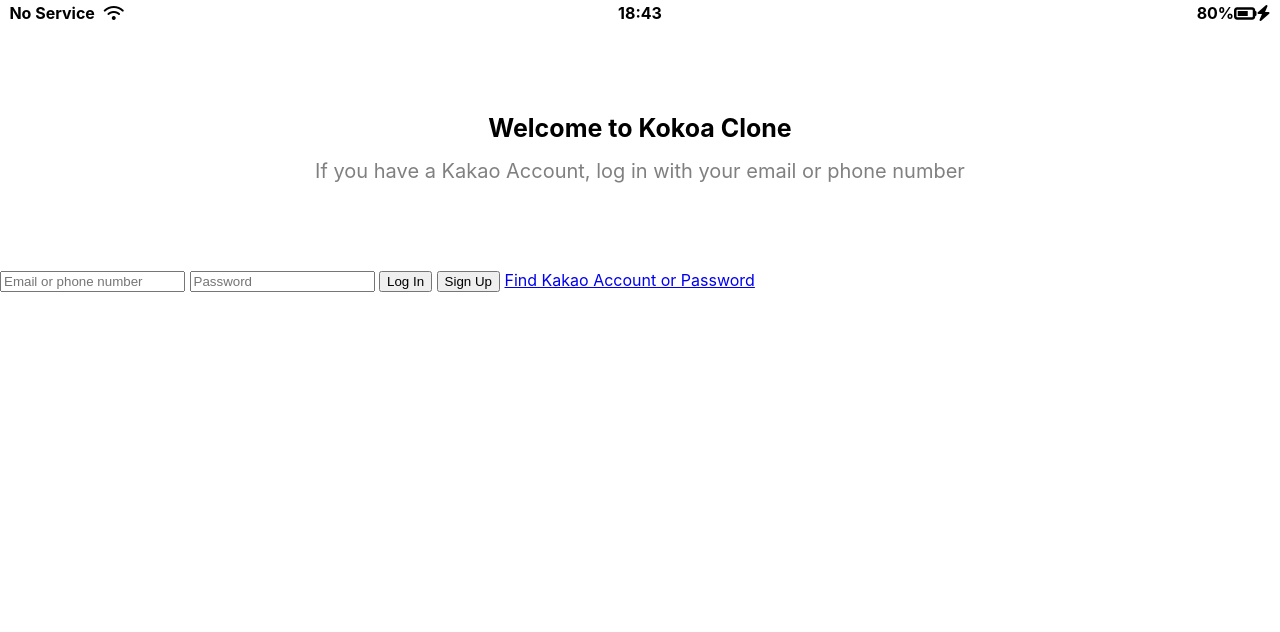
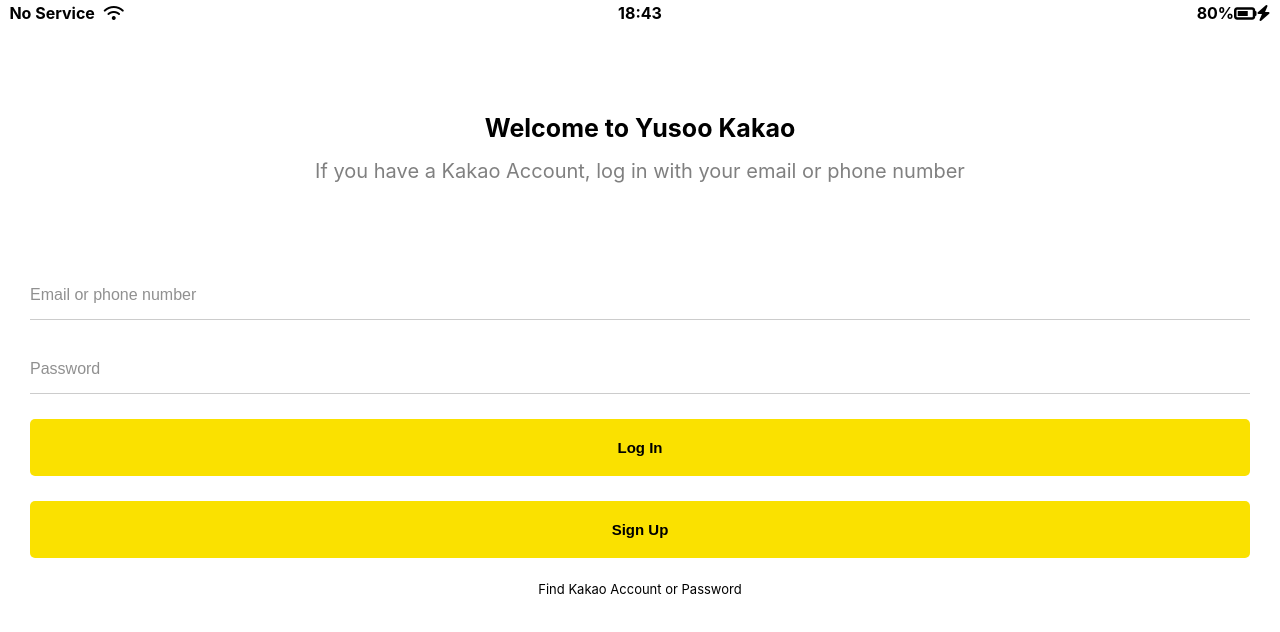
Before and after one commit to fis0710/kokoa-clone-2024, a plain HTML site: page index.html in a window 1280 px wide. Drawn offline with Linux system fonts and the light colour scheme.

Commit message:
todays work

```diff
--- a/css/reset.css
+++ b/css/reset.css
@@ -41,3 +41,7 @@
 	border-collapse: collapse;
 	border-spacing: 0;
 }
+
+input:focus {
+	outline: none;
+}
--- a/css/styles.css
+++ b/css/styles.css
@@ -1,28 +1,52 @@
 @import "reset.css";
 @import "status-bar.css";
-
+@import "welcome.css";
+@import "variables.css";
 
 body {
     font-family: -apple-system, BlinkMacSystemFont, 'Segoe UI', Roboto, Oxygen, Ubuntu, Cantarell, 'Open Sans', 'Helvetica Neue', sans-serif;
 }
 
-.Welcome-header {
+.login-form {
     display: flex;
     flex-direction: column;
-    align-items: center;
-    text-align: center;
+    margin-left: 30px;
+    margin-right: 30px;
+    margin-bottom: 25px;
 }
 
-.Welcome-header__title {
-    margin-top: 90px;
-    font-size: 25px;
-    font-weight: bold;
-    margin-bottom: 20px;
+.login-form input{
+    padding: 15px 0px;
+    border: none;
+    font-size: 16px;
+    margin-bottom: 25px;
 }
 
-.Welcome-header__text {
-    width: 60%;
-    margin-bottom: 90px;
-    font-size: 20px;
-    color: grey;
+.login-form input:not([type="submit"]){
+    border-bottom: 1px solid rgb(0,0,0,0.2);
+    transition: border-color .3s ease-in-out;
 }
+
+.login-form input::placeholder {
+    opacity: 80%;
+}
+
+.login-form input:focus {
+    border-color: var(--yellow);
+}
+
+.login-form input[type="Submit"] {
+    background-color: var(--yellow);
+    font-weight: 600;
+    cursor: pointer;
+    font-size: 15px;
+    padding: 20px 0px;
+    border-radius: 5px;
+}
+
+.login-form a{
+    text-align: center;
+    text-decoration: none;
+    color: inherit;
+    font-size: 13px;
+}
--- /dev/null
+++ b/css/variables.css
@@ -0,0 +1,3 @@
+:root {
+    --yellow: #fae100;
+}
--- /dev/null
+++ b/css/welcome.css
@@ -0,0 +1,20 @@
+.Welcome-header {
+    display: flex;
+    flex-direction: column;
+    align-items: center;
+    text-align: center;
+}
+
+.Welcome-header__title {
+    margin-top: 90px;
+    font-size: 25px;
+    font-weight: bold;
+    margin-bottom: 20px;
+}
+
+.Welcome-header__text {
+    width: 60%;
+    margin-bottom: 90px;
+    font-size: 20px;
+    color: grey;
+}
--- a/index.html
+++ b/index.html
@@ -23,7 +23,7 @@
     </div>
 
     <header class="Welcome-header">
-        <h1 class="Welcome-header__title">Welcome to Kokoa Clone</h1>
+        <h1 class="Welcome-header__title">Welcome to Yusoo Kakao</h1>
         <p class="Welcome-header__text">If you have a Kakao Account, log in with your email or phone number</p>
     </header>
 
```
